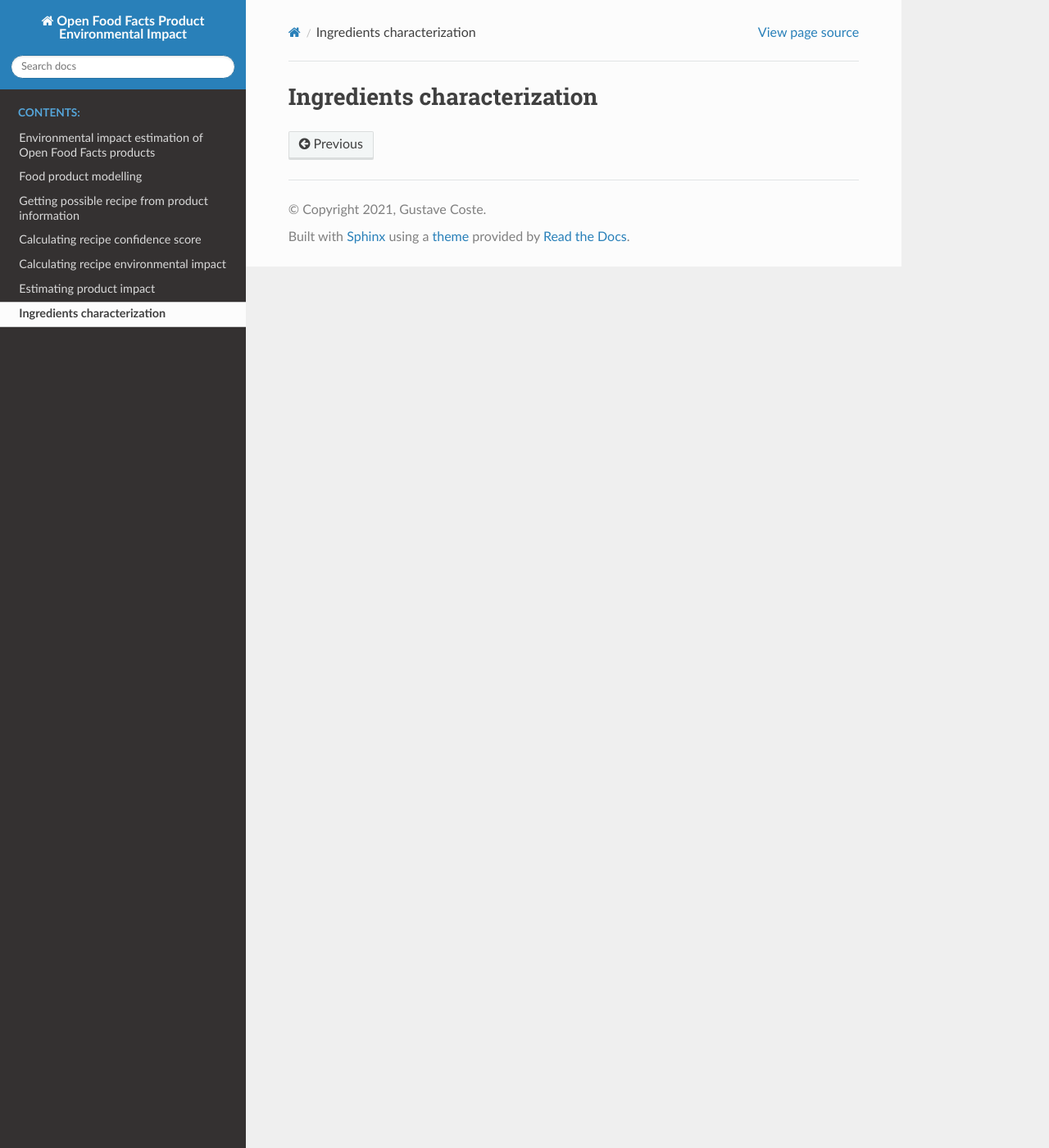
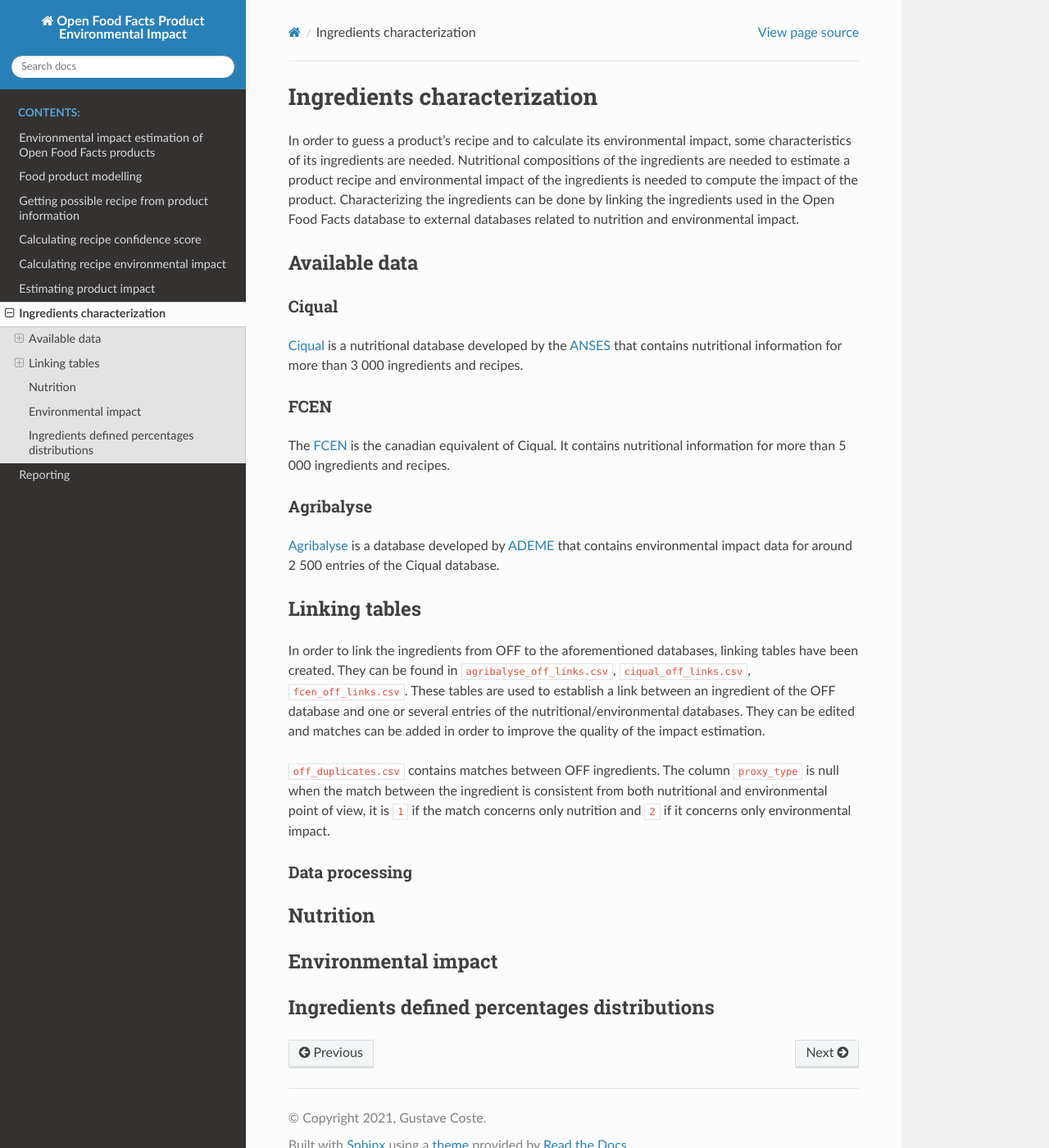
Before and after one commit to openfoodfacts/off-product-environmental-impact, a Sphinx documentation site: the page built from doc/source/ingredients-characterization.rst, in a window 1280 px wide and 1400 px high. Shown: the whole window at 82% size. Built offline with Sphinx 7.4.7 and the Read the Docs theme 2.0.0, drawn with Linux system fonts in a browser that asks for light colours.

Commit message:
Added doc on ingredients characterization

```diff
--- a/doc/source/index.rst
+++ b/doc/source/index.rst
@@ -17,6 +17,7 @@
    calculating-recipe-environmental-impact
    estimating-product-impact
    ingredients-characterization
+   reporting
 
 
 Indices and tables
--- a/doc/source/ingredients-characterization.rst
+++ b/doc/source/ingredients-characterization.rst
@@ -1,2 +1,41 @@
 Ingredients characterization
 ============================
+
+In order to guess a product's recipe and to calculate its environmental impact, some characteristics of its ingredients are needed. Nutritional compositions of the ingredients are needed to estimate a product recipe and environmental impact of the ingredients is needed to compute the impact of the product. Characterizing the ingredients can be done by linking the ingredients used in the Open Food Facts database to external databases related to nutrition and environmental impact.
+
+Available data
+--------------
+
+Ciqual
+++++++
+
+`Ciqual <https://ciqual.anses.fr/>`_ is a nutritional database developed by the `ANSES <https://www.anses.fr/fr>`_ that contains nutritional information for more than 3 000 ingredients and recipes.
+
+FCEN
+++++
+
+The `FCEN <https://aliments-nutrition.canada.ca/cnf-fce/index-fra.jsp>`_ is the canadian equivalent of Ciqual. It contains nutritional information for more than 5 000 ingredients and recipes.
+
+Agribalyse
+++++++++++
+
+`Agribalyse <https://agribalyse.ademe.fr/>`_ is a database developed by `ADEME <https://www.ademe.fr/>`_ that contains environmental impact data for around 2 500 entries of the Ciqual database.
+
+Linking tables
+--------------
+
+In order to link the ingredients from OFF to the aforementioned databases, linking tables have been created. They can be found in ``agribalyse_off_links.csv``, ``ciqual_off_links.csv``, ``fcen_off_links.csv``. These tables are used to establish a link between an ingredient of the OFF database and one or several entries of the nutritional/environmental databases. They can be edited and matches can be added in order to improve the quality of the impact estimation.
+
+``off_duplicates.csv`` contains matches between OFF ingredients. The column ``proxy_type`` is null when the match between the ingredient is consistent from both nutritional and environmental point of view, it is ``1`` if the match concerns only nutrition and ``2`` if it concerns only environmental impact.
+
+Data processing
++++++++++++++++
+
+Nutrition
+---------
+
+Environmental impact
+--------------------
+
+Ingredients defined percentages distributions
+---------------------------------------------
```
